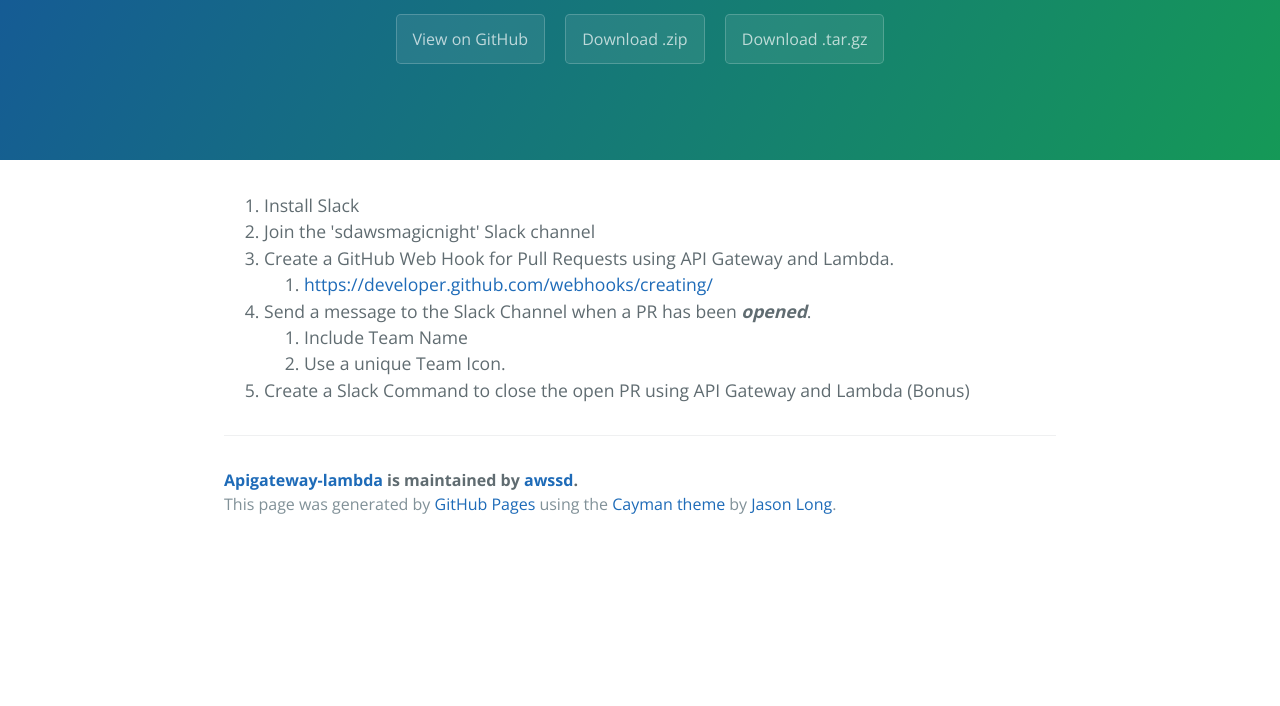
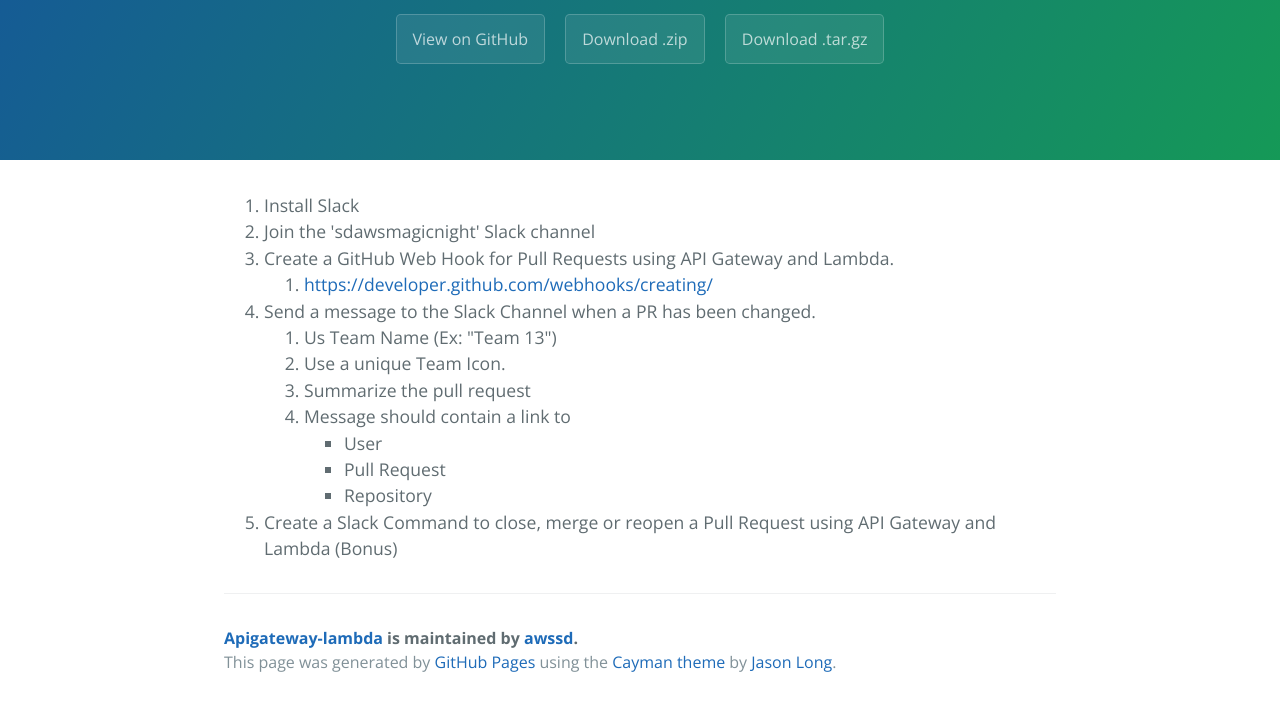
Before and after one commit to awssd/apigateway-lambda, a plain HTML site: page index.html in a window 1280 px wide. Shown: the part 176-882 px from the top of the page. Before the commit the page ends 800 px from the top, so only its background shows below. Drawn offline with nearby package versions, Linux system fonts and the light colour scheme.

Commit message:
Create gh-pages branch via GitHub

```diff
--- a/index.html
+++ b/index.html
@@ -28,14 +28,23 @@
 <li><a href="https://developer.github.com/webhooks/creating/">https://developer.github.com/webhooks/creating/</a></li>
 </ol>
 </li>
-<li>Send a message to the Slack Channel when a PR has been <strong><em>opened</em></strong>.
+<li>Send a message to the Slack Channel when a PR has been changed.
 
 <ol>
-<li>Include Team Name</li>
+<li>Us Team Name (Ex: "Team 13")</li>
 <li>Use a unique Team Icon.</li>
+<li>Summarize the pull request</li>
+<li>Message should contain a link to
+
+<ul>
+<li>User</li>
+<li>Pull Request</li>
+<li>Repository</li>
+</ul>
+</li>
 </ol>
 </li>
-<li>Create a Slack Command to close the open PR using API Gateway and Lambda (Bonus)</li>
+<li>Create a Slack Command to close, merge or reopen a Pull Request using API Gateway and Lambda (Bonus)</li>
 </ol>
 
       <footer class="site-footer">
--- a/params.json
+++ b/params.json
@@ -1,6 +1,6 @@
 {
   "name": "Apigateway-lambda",
   "tagline": "",
-  "body": "1. Install Slack\r\n1. Join the 'sdawsmagicnight' Slack channel\r\n1. Create a GitHub Web Hook for Pull Requests using API Gateway and Lambda.\r\n    1. https://developer.github.com/webhooks/creating/\r\n1. Send a message to the Slack Channel when a PR has been ***opened***.\r\n    1. Include Team Name\r\n    1. Use a unique Team Icon.\r\n1. Create a Slack Command to close the open PR using API Gateway and Lambda (Bonus)",
+  "body": "1. Install Slack\r\n1. Join the 'sdawsmagicnight' Slack channel\r\n1. Create a GitHub Web Hook for Pull Requests using API Gateway and Lambda.\r\n    1. https://developer.github.com/webhooks/creating/\r\n1. Send a message to the Slack Channel when a PR has been changed.\r\n    1. Us Team Name (Ex: \"Team 13\")\r\n    1. Use a unique Team Icon.\r\n    1. Summarize the pull request\r\n    1. Message should contain a link to\r\n        * User\r\n        * Pull Request\r\n        * Repository\r\n1. Create a Slack Command to close, merge or reopen a Pull Request using API Gateway and Lambda (Bonus)",
   "note": "Don't delete this file! It's used internally to help with page regeneration."
 }
```
